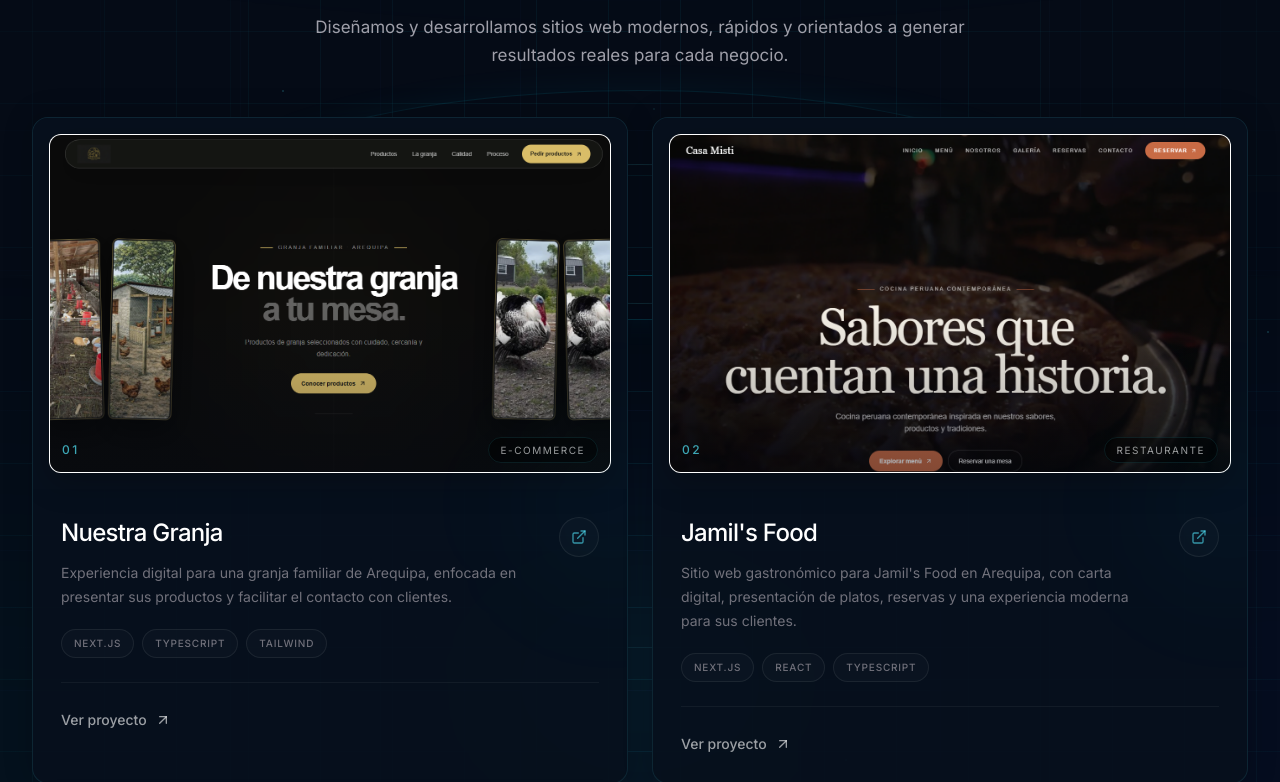
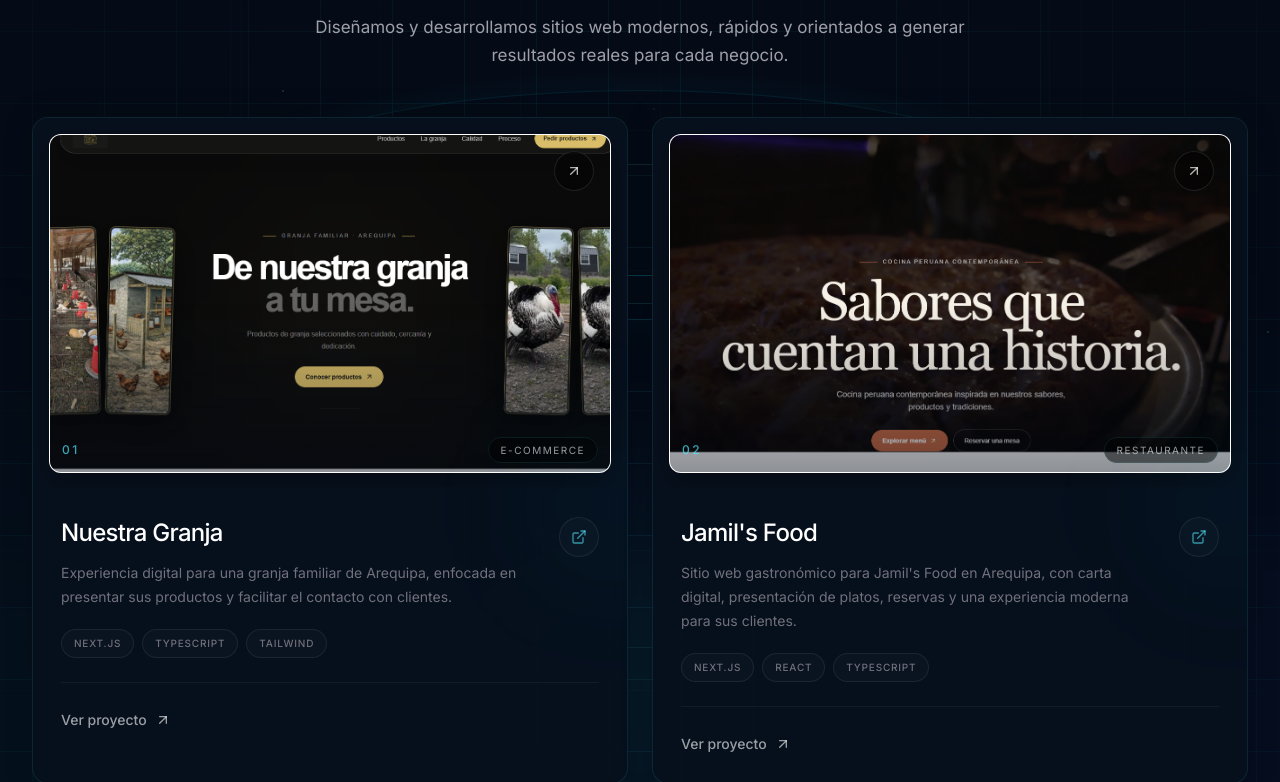
Before and after one commit to alvarodm26/NEGOCIO_ALDUMA, a Next.js app: page / in a window 1280 px wide. Shown: the part 1845-2627 px from the top of the page. Built offline with nearby package versions, Linux system fonts and the light colour scheme.

Commit message:
first commitm

```diff
--- a/components/Projects.tsx
+++ b/components/Projects.tsx
@@ -1,5 +1,6 @@
 "use client";
 
+import { motion } from "motion/react";
 import {
   ArrowUpRight,
   ExternalLink,
@@ -18,6 +19,11 @@ const projects = [
     tags: ["Next.js", "TypeScript", "Tailwind"],
     url: "https://negocio-fanny.vercel.app/",
     image: "/images/pagina1.png",
+    animation: {
+      scale: [1, 1.08, 1.04, 1],
+      y: ["0%", "-7%", "-3%", "0%"],
+      x: ["0%", "0%", "1%", "0%"],
+    },
   },
   {
     number: "02",
@@ -28,6 +34,11 @@ const projects = [
     tags: ["Next.js", "React", "TypeScript"],
     url: "https://jamilsfood.vercel.app/",
     image: "/images/pagina2.png",
+    animation: {
+      scale: [1, 1.07, 1.04, 1],
+      y: ["0%", "-4%", "-8%", "0%"],
+      x: ["0%", "-1%", "1%", "0%"],
+    },
   },
   {
     number: "03",
@@ -38,10 +49,33 @@ const projects = [
     tags: ["Next.js", "TypeScript", "Restaurante"],
     url: "https://casonasanlazaro.netlify.app/",
     image: "/images/pagina3.png",
+    animation: {
+      scale: [1, 1.09, 1.05, 1],
+      y: ["0%", "-8%", "-3%", "0%"],
+      x: ["0%", "1%", "-1%", "0%"],
+    },
   },
 ];
 
 const visibleProjects = projects.slice(0, 4);
+
+const cardVariants = {
+  hidden: {
+    opacity: 0,
+    y: 60,
+    scale: 0.96,
+  },
+  visible: (index: number) => ({
+    opacity: 1,
+    y: 0,
+    scale: 1,
+    transition: {
+      duration: 0.8,
+      delay: index * 0.16,
+      ease: [0.22, 1, 0.36, 1],
+    },
+  }),
+};
 
 export default function Projects() {
   return (
@@ -50,7 +84,7 @@ export default function Projects() {
       className="relative overflow-hidden bg-[#050B16] py-14 lg:py-18"
     >
       {/* ============================================================
-          FONDO ESTÁTICO
+          FONDO
       ============================================================ */}
 
       <div className="pointer-events-none absolute inset-0 overflow-hidden">
@@ -167,30 +201,105 @@ export default function Projects() {
       ============================================================ */}
 
       <div className="relative z-10 mx-auto max-w-7xl px-6 lg:px-8">
-        {/* HEADER */}
+        {/* ============================================================
+            HEADER ANIMADO
+        ============================================================ */}
 
-        <div className="mx-auto max-w-3xl text-center">
-          <div className="mb-5 flex items-center justify-center gap-3">
-            <div className="h-px w-6 bg-cyan-400/50" />
+        <motion.div
+          initial="hidden"
+          whileInView="visible"
+          viewport={{ once: true, amount: 0.3 }}
+          variants={{
+            hidden: {},
+            visible: {
+              transition: {
+                staggerChildren: 0.12,
+              },
+            },
+          }}
+          className="mx-auto max-w-3xl text-center"
+        >
+          <motion.div
+            variants={{
+              hidden: {
+                opacity: 0,
+                y: 20,
+              },
+              visible: {
+                opacity: 1,
+                y: 0,
+                transition: {
+                  duration: 0.7,
+                },
+              },
+            }}
+            className="mb-5 flex items-center justify-center gap-3"
+          >
+            <motion.div
+              initial={{ width: 0 }}
+              whileInView={{ width: 24 }}
+              viewport={{ once: true }}
+              transition={{ duration: 0.6 }}
+              className="h-px bg-cyan-400/50"
+            />
 
             <span className="text-sm font-medium uppercase tracking-[0.28em] text-cyan-300/70">
               Proyectos
             </span>
 
-            <div className="h-px w-6 bg-cyan-400/50" />
-          </div>
+            <motion.div
+              initial={{ width: 0 }}
+              whileInView={{ width: 24 }}
+              viewport={{ once: true }}
+              transition={{ duration: 0.6 }}
+              className="h-px bg-cyan-400/50"
+            />
+          </motion.div>
 
-          <h2 className="text-4xl font-semibold leading-[1.05] tracking-[-0.04em] text-white sm:text-5xl lg:text-6xl">
+          <motion.h2
+            variants={{
+              hidden: {
+                opacity: 0,
+                y: 30,
+                filter: "blur(8px)",
+              },
+              visible: {
+                opacity: 1,
+                y: 0,
+                filter: "blur(0px)",
+                transition: {
+                  duration: 0.9,
+                  ease: [0.22, 1, 0.36, 1],
+                },
+              },
+            }}
+            className="text-4xl font-semibold leading-[1.05] tracking-[-0.04em] text-white sm:text-5xl lg:text-6xl"
+          >
             Experiencias digitales.
             <br />
             <span className="text-white/40">Hechas para destacar.</span>
-          </h2>
+          </motion.h2>
 
-          <p className="mx-auto mt-5 max-w-2xl text-[17px] leading-7 text-zinc-400">
+          <motion.p
+            variants={{
+              hidden: {
+                opacity: 0,
+                y: 20,
+              },
+              visible: {
+                opacity: 1,
+                y: 0,
+                transition: {
+                  duration: 0.7,
+                },
+              },
+            }}
+            className="mx-auto mt-5 max-w-2xl text-[17px] leading-7 text-zinc-400"
+          >
             Diseñamos y desarrollamos sitios web modernos, rápidos y
             orientados a generar resultados reales para cada negocio.
-          </p>
-        </div>
+          </motion.p>
+        </motion.div>
 
         {/* ============================================================
             PROYECTOS
@@ -198,12 +307,22 @@ export default function Projects() {
 
         <div className="relative mt-12">
           <div className="grid grid-cols-1 gap-6 md:grid-cols-2">
-            {visibleProjects.map((project) => (
-              <article
+            {visibleProjects.map((project, index) => (
+              <motion.article
                 key={project.number}
-                className="group overflow-hidden rounded-2xl border border-cyan-300/[0.10] bg-[#07101D]/95 shadow-[0_0_30px_rgba(0,0,0,0.20)] transition-colors duration-300 hover:border-cyan-300/[0.18] hover:bg-[#091522]"
+                custom={index}
+                initial="hidden"
+                whileInView="visible"
+                viewport={{
+                  once: true,
+                  amount: 0.18,
+                }}
+                variants={cardVariants}
+                className="group overflow-hidden rounded-2xl border border-cyan-300/[0.10] bg-[#07101D]/95 shadow-[0_0_30px_rgba(0,0,0,0.20)] transition-all duration-500 hover:-translate-y-1 hover:border-cyan-300/[0.22] hover:bg-[#091522] hover:shadow-[0_15px_50px_rgba(34,211,238,0.08)]"
               >
-                {/* PREVIEW */}
+                {/* ====================================================
+                    PREVIEW ANIMADO
+                ==================================================== */}
 
                 <a
                   href={project.url}
@@ -212,25 +331,102 @@ export default function Projects() {
                   aria-label={`Visitar ${project.title}`}
                   className="block"
                 >
-                  <div className="relative aspect-[16/10] bg-[#07101D] p-4">
-                    <div className="relative h-full w-full overflow-hidden rounded-xl border border-white/[0.08] bg-white shadow-[0_10px_30px_rgba(0,0,0,0.25)]">
-                      <img
+                  <div className="relative aspect-[16/10] overflow-hidden bg-[#07101D] p-4">
+                    {/* GLOW ALREDEDOR DE LA PREVIEW */}
+
+                    <div className="pointer-events-none absolute inset-0 bg-[radial-gradient(circle_at_center,rgba(34,211,238,0.10),transparent_65%)] opacity-0 transition-opacity duration-700 group-hover:opacity-100" />
+
+                    <div className="relative h-full w-full overflow-hidden rounded-xl border border-white/[0.08] bg-white shadow-[0_10px_30px_rgba(0,0,0,0.30)]">
+                      {/* IMAGEN QUE SE MUEVE COMO SI FUERA LA WEB */}
+
+                      <motion.img
                         src={project.image}
                         alt={`Vista previa de ${project.title}`}
                         loading="lazy"
                         decoding="async"
-                        className="h-full w-full object-cover object-top transition-transform duration-500 group-hover:scale-[1.015]"
+                        initial={{
+                          scale: 1,
+                          y: "0%",
+                          x: "0%",
+                        }}
+                        whileInView={{
+                          scale: project.animation.scale,
+                          y: project.animation.y,
+                          x: project.animation.x,
+                        }}
+                        viewport={{
+                          once: true,
+                          amount: 0.2,
+                        }}
+                        transition={{
+                          duration: 9,
+                          delay: 0.45 + index * 0.2,
+                          repeat: Infinity,
+                          repeatType: "loop",
+                          ease: "easeInOut",
+                        }}
+                        className="h-full w-full object-cover object-top will-change-transform"
                       />
 
-                      {/* OVERLAY */}
+                      {/* CAPA DE PROFUNDIDAD */}
 
-                      <div className="pointer-events-none absolute inset-0 bg-gradient-to-t from-[#050B16]/35 via-transparent to-transparent" />
+                      <motion.div
+                        initial={{ opacity: 0 }}
+                        whileInView={{ opacity: 1 }}
+                        viewport={{ once: true }}
+                        transition={{
+                          duration: 1.2,
+                          delay: 0.5 + index * 0.15,
+                        }}
+                        className="pointer-events-none absolute inset-0 bg-gradient-to-t from-[#050B16]/45 via-transparent to-transparent"
+                      />
+
+                      {/* REFLEJO */}
+
+                      <motion.div
+                        initial={{
+                          x: "-120%",
+                          opacity: 0,
+                        }}
+                        whileInView={{
+                          x: "120%",
+                          opacity: [0, 0.12, 0],
+                        }}
+                        viewport={{ once: true }}
+                        transition={{
+                          duration: 1.6,
+                          delay: 0.9 + index * 0.25,
+                          ease: "easeInOut",
+                        }}
+                        className="pointer-events-none absolute inset-y-0 left-0 w-[35%] skew-x-[-18deg] bg-gradient-to-r from-transparent via-white to-transparent blur-xl"
+                      />
+
+                      {/* BORDE LUMINOSO */}
+
+                      <div className="pointer-events-none absolute inset-0 rounded-xl border border-cyan-300/0 transition-all duration-700 group-hover:border-cyan-300/20 group-hover:shadow-[inset_0_0_30px_rgba(34,211,238,0.08)]" />
 
                       {/* ICONO */}
 
-                      <div className="absolute right-4 top-4 flex h-10 w-10 items-center justify-center rounded-full border border-white/10 bg-black/40 text-white/70 opacity-0 backdrop-blur-md transition-opacity duration-300 group-hover:opacity-100">
+                      <motion.div
+                        initial={{
+                          opacity: 0,
+                          scale: 0.7,
+                          rotate: -15,
+                        }}
+                        whileInView={{
+                          opacity: 1,
+                          scale: 1,
+                          rotate: 0,
+                        }}
+                        viewport={{ once: true }}
+                        transition={{
+                          duration: 0.5,
+                          delay: 1 + index * 0.15,
+                        }}
+                        className="absolute right-4 top-4 flex h-10 w-10 items-center justify-center rounded-full border border-white/10 bg-black/40 text-white/70 backdrop-blur-md transition-all duration-300 group-hover:scale-110 group-hover:bg-cyan-400/10 group-hover:text-cyan-200"
+                      >
                         <ArrowUpRight className="h-4 w-4" />
-                      </div>
+                      </motion.div>
 
                       {/* NUMERO */}
 
@@ -248,40 +444,93 @@ export default function Projects() {
                         </span>
                       </div>
                     </div>
+
+                    {/* LÍNEA DE ESCANEO */}
+
+                    <motion.div
+                      initial={{
+                        top: "-10%",
+                        opacity: 0,
+                      }}
+                      whileInView={{
+                        top: "110%",
+                        opacity: [0, 0.5, 0],
+                      }}
+                      viewport={{ once: true }}
+                      transition={{
+                        duration: 2.2,
+                        delay: 0.8 + index * 0.2,
+                        ease: "easeInOut",
+                      }}
+                      className="pointer-events-none absolute left-4 right-4 z-20 h-px bg-gradient-to-r from-transparent via-cyan-300/70 to-transparent shadow-[0_0_12px_rgba(34,211,238,0.5)]"
+                    />
                   </div>
                 </a>
 
-                {/* INFO */}
+                {/* ====================================================
+                    INFO
+                ==================================================== */}
 
                 <div className="relative p-6 sm:p-7">
                   <div className="pointer-events-none absolute -right-16 -top-16 h-40 w-40 rounded-full bg-cyan-400/[0.04] blur-3xl" />
 
                   <div className="relative flex items-start justify-between gap-5">
                     <div>
-                      <h3 className="text-2xl font-medium tracking-[-0.03em] text-white">
+                      <motion.h3
+                        initial={{
+                          opacity: 0,
+                          x: -15,
+                        }}
+                        whileInView={{
+                          opacity: 1,
+                          x: 0,
+                        }}
+                        viewport={{ once: true }}
+                        transition={{
+                          duration: 0.6,
+                          delay: 0.25 + index * 0.12,
+                        }}
+                        className="text-2xl font-medium tracking-[-0.03em] text-white"
+                      >
                         {project.title}
-                      </h3>
+                      </motion.h3>
 
                       <p className="mt-3 max-w-xl text-sm leading-6 text-zinc-500">
                         {project.description}
                       </p>
                     </div>
 
-                    <div className="flex h-10 w-10 shrink-0 items-center justify-center rounded-full border border-white/[0.07] bg-white/[0.02] text-cyan-300/60">
-                      <ExternalLink className="h-4 w-4" />
+                    <div className="flex h-10 w-10 shrink-0 items-center justify-center rounded-full border border-white/[0.07] bg-white/[0.02] text-cyan-300/60 transition-all duration-500 group-hover:border-cyan-300/20 group-hover:bg-cyan-300/[0.05] group-hover:text-cyan-300">
+                      <ExternalLink className="h-4 w-4 transition-transform duration-500 group-hover:rotate-12" />
                     </div>
                   </div>
 
                   {/* TAGS */}
 
                   <div className="relative mt-5 flex flex-wrap gap-2">
-                    {project.tags.map((tag) => (
-                      <span
+                    {project.tags.map((tag, tagIndex) => (
+                      <motion.span
                         key={tag}
-                        className="rounded-full border border-white/[0.07] bg-white/[0.02] px-3 py-1.5 text-[10px] font-medium uppercase tracking-[0.08em] text-zinc-500"
+                        initial={{
+                          opacity: 0,
+                          y: 10,
+                        }}
+                        whileInView={{
+                          opacity: 1,
+                          y: 0,
+                        }}
+                        viewport={{ once: true }}
+                        transition={{
+                          duration: 0.4,
+                          delay:
+                            0.45 +
+                            index * 0.12 +
+                            tagIndex * 0.08,
+                        }}
+                        className="rounded-full border border-white/[0.07] bg-white/[0.02] px-3 py-1.5 text-[10px] font-medium uppercase tracking-[0.08em] text-zinc-500 transition-colors duration-300 group-hover:border-cyan-300/[0.12] group-hover:text-zinc-400"
                       >
                         {tag}
-                      </span>
+                      </motion.span>
                     ))}
                   </div>
 
@@ -302,7 +551,7 @@ export default function Projects() {
                     <ArrowUpRight className="h-4 w-4 transition-transform duration-300 group-hover/link:-translate-y-0.5 group-hover/link:translate-x-0.5" />
                   </a>
                 </div>
-              </article>
+              </motion.article>
             ))}
           </div>
         </div>
@@ -311,18 +560,36 @@ export default function Projects() {
             BOTÓN FINAL
         ============================================================ */}
 
-        <div className="mt-10 flex justify-center">
+        <motion.div
+          initial={{
+            opacity: 0,
+            y: 25,
+          }}
+          whileInView={{
+            opacity: 1,
+            y: 0,
+          }}
+          viewport={{
+            once: true,
+            amount: 0.5,
+          }}
+          transition={{
+            duration: 0.7,
+            delay: 0.2,
+          }}
+          className="mt-10 flex justify-center"
+        >
           <Link
             href="/proyectos"
-            className="group inline-flex items-center gap-3 rounded-full border border-cyan-300/10 bg-white/[0.02] px-6 py-3.5 text-sm font-medium text-white/60 backdrop-blur-sm transition-all duration-300 hover:border-cyan-300/20 hover:bg-cyan-400/[0.04] hover:text-white"
+            className="group inline-flex items-center gap-3 rounded-full border border-cyan-300/10 bg-white/[0.02] px-6 py-3.5 text-sm font-medium text-white/60 backdrop-blur-sm transition-all duration-300 hover:border-cyan-300/20 hover:bg-cyan-400/[0.04] hover:text-white hover:shadow-[0_0_25px_rgba(34,211,238,0.08)]"
           >
-            <MousePointer2 className="h-4 w-4 text-cyan-300/60" />
+            <MousePointer2 className="h-4 w-4 text-cyan-300/60 transition-transform duration-300 group-hover:rotate-12" />
 
             Ver todos los proyectos
 
             <ArrowRight className="h-4 w-4 transition-transform duration-300 group-hover:translate-x-1" />
           </Link>
-        </div>
+        </motion.div>
       </div>
     </section>
   );
```
